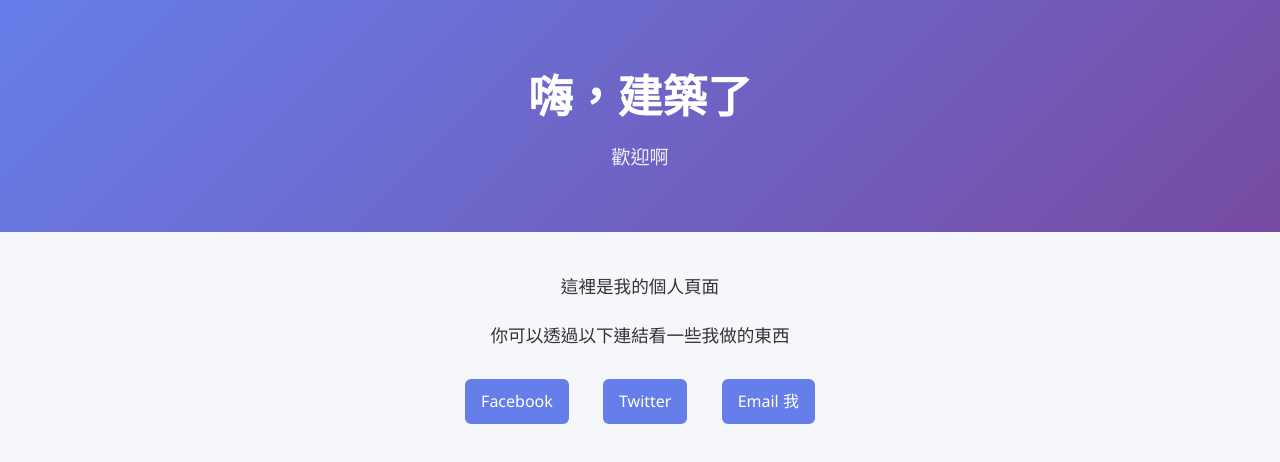
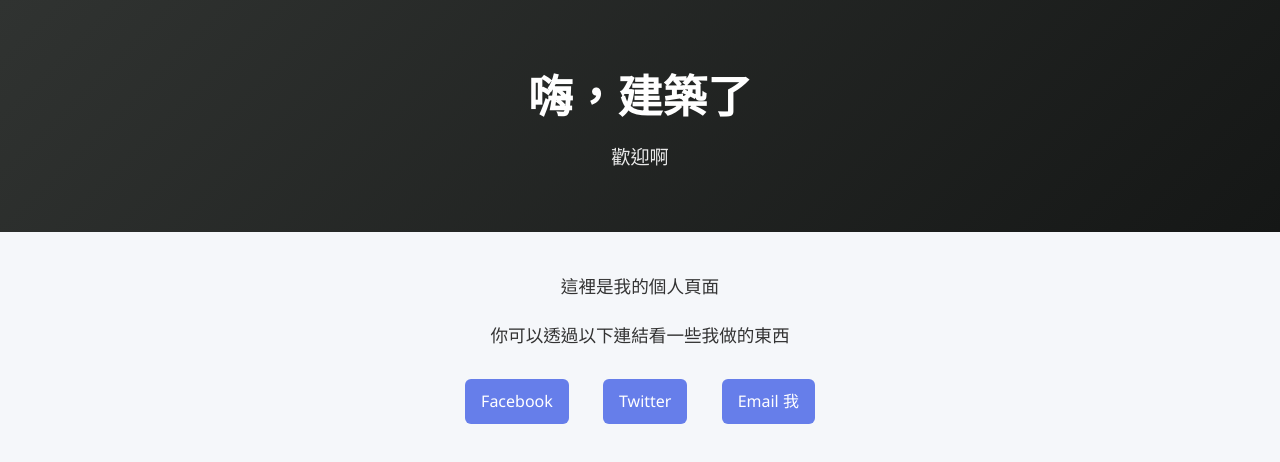
Before and after one commit to BigDasni/my, a plain HTML site: page index.html in a window 1280 px wide. Drawn offline with Linux system fonts and the light colour scheme.

Commit message:
Update style.css

```diff
--- a/style.css
+++ b/style.css
@@ -16,7 +16,7 @@ body {
 
 /* 頁首區塊 */
 header {
-  background: linear-gradient(135deg, #667eea, #764ba2);
+  background: linear-gradient(135deg, #303331, #151716);
   color: white;
   padding: 60px 20px;
 }
```
